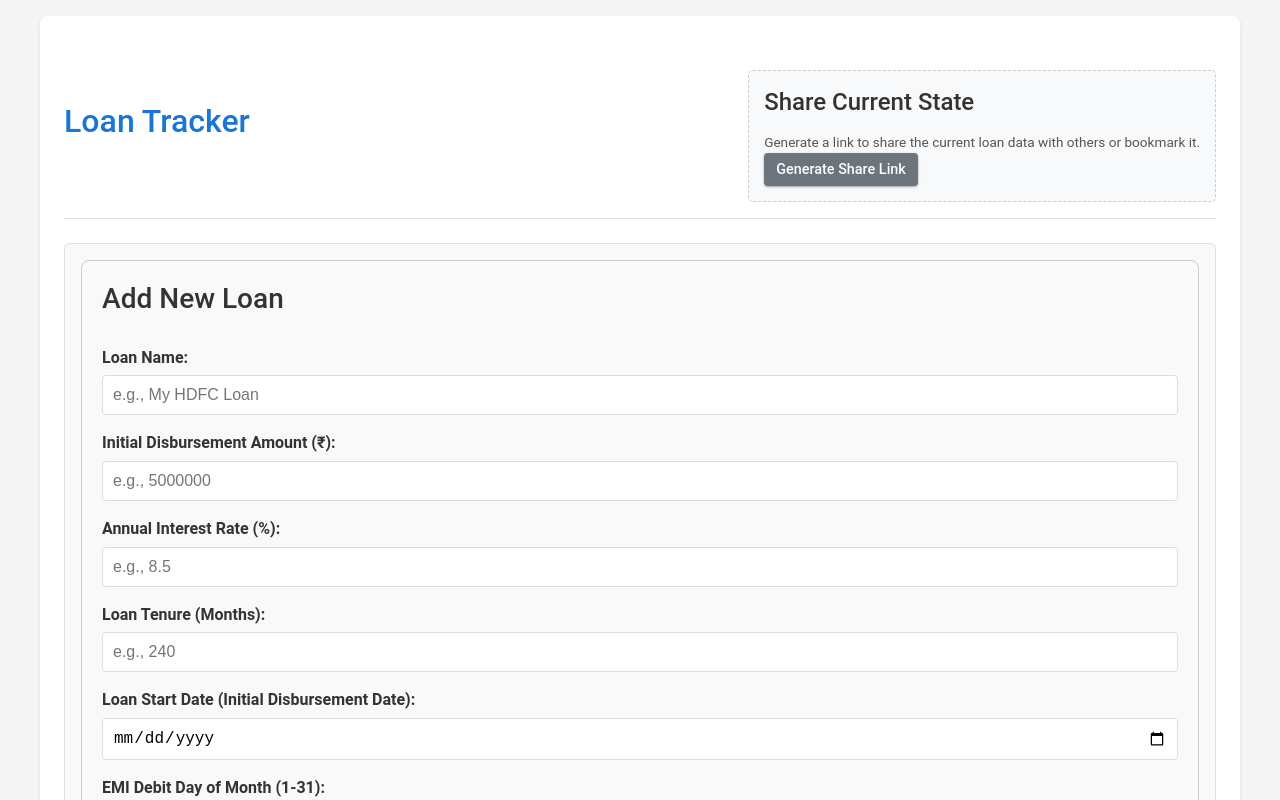
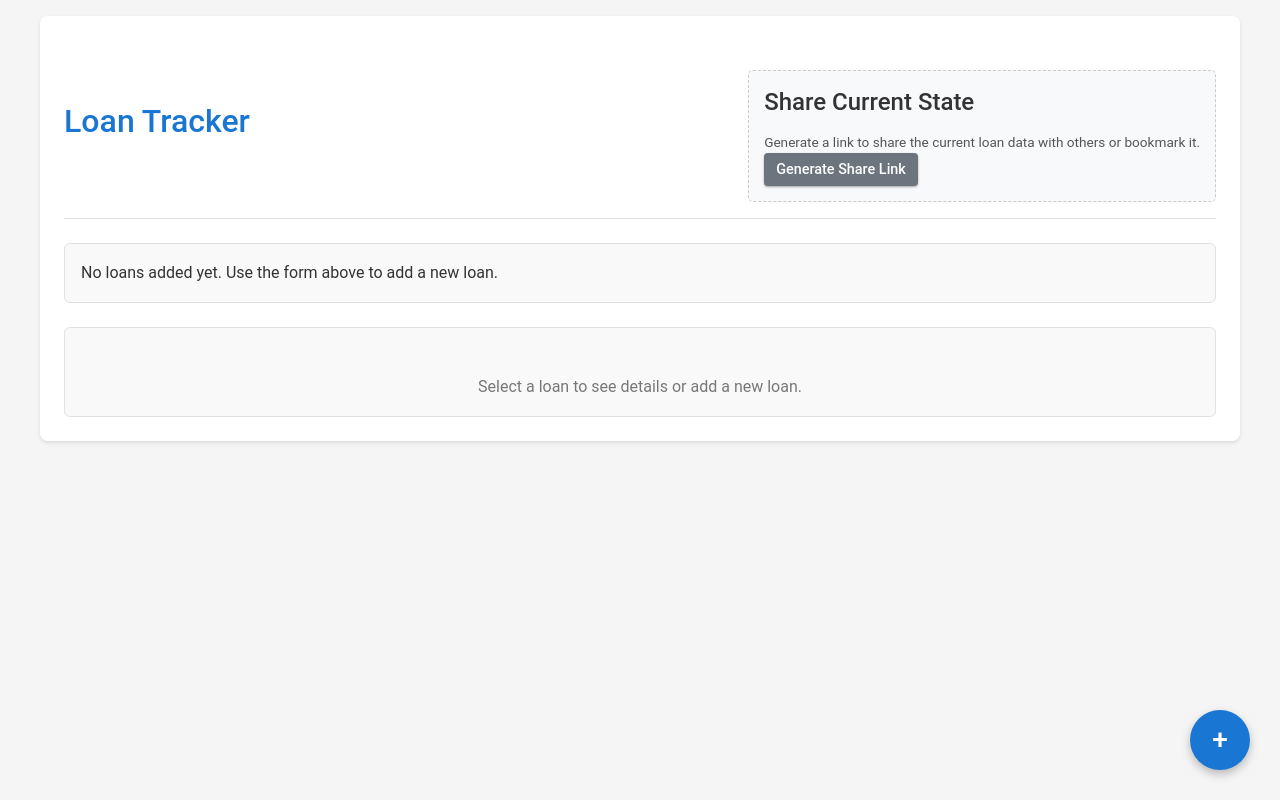
Before and after one commit to dubeyanurag/loan-tracker, a React (Vite) app: page / in a window 1280 px wide. Shown: the top 800 px of the page. Built offline with nearby package versions, Linux system fonts and the light colour scheme; what chartjs-plugin-zoom would draw is missing.

Commit message:
feat: Implement FAB for Add Loan form in a modal

```diff
--- a/src/components/LoanForm.tsx
+++ b/src/components/LoanForm.tsx
@@ -1,19 +1,16 @@
 // src/components/LoanForm.tsx
 import React, { useState, useEffect } from 'react';
-import { useAppDispatch, useAppState } from '../contexts/AppContext';
+import { useAppDispatch } from '../contexts/AppContext'; // Removed useAppState as loans.length not needed here directly
 import { Loan, LoanDetails, Disbursement } from '../types';
 import { v4 as uuidv4 } from 'uuid';
 import styled from 'styled-components';
+import Modal from './Modal'; // Import the Modal component
 
 const FormContainer = styled.form`
   display: flex;
   flex-direction: column;
   gap: 15px;
-  padding: 20px;
-  border: 1px solid #ccc;
-  border-radius: 8px;
-  margin-bottom: 20px;
-  background-color: #f9f9f9;
+  /* Removed padding, border, margin, background-color as it's now in a modal */
 `;
 
 const FormGroup = styled.div`
@@ -48,23 +45,47 @@ const Button = styled.button`
   }
 `;
 
-const ToggleButton = styled(Button)`
-  background-color: #607d8b;
-  margin-bottom: 1rem;
-  align-self: flex-start;
+const CancelButtonModal = styled(Button)`
+  background-color: #6c757d;
   &:hover {
-    background-color: #455a64;
+    background-color: #545b62;
   }
 `;
 
+const FloatingAddButton = styled.button`
+  position: fixed;
+  bottom: 30px;
+  right: 30px;
+  width: 60px;
+  height: 60px;
+  border-radius: 50%;
+  background-color: #1976d2;
+  color: white;
+  font-size: 28px;
+  line-height: 60px; // Center the "+" vertically
+  text-align: center; // Center the "+" horizontally
+  border: none;
+  box-shadow: 0 4px 10px rgba(0,0,0,0.25);
+  cursor: pointer;
+  display: flex;
+  justify-content: center;
+  align-items: center;
+  z-index: 1050; // Higher than modal overlay if modal is 1000
+  transition: background-color 0.2s, transform 0.1s ease-out;
+
+  &:hover {
+    background-color: #0056b3;
+    transform: translateY(-2px);
+  }
+  &:active {
+    transform: translateY(0px);
+  }
+`;
+
+
 const LoanForm: React.FC = () => {
-  const { loans } = useAppState();
   const dispatch = useAppDispatch();
-  const [isCollapsed, setIsCollapsed] = useState(loans.length > 0);
-
-  useEffect(() => {
-    setIsCollapsed(loans.length > 0);
-  }, [loans.length]);
+  const [isModalOpen, setIsModalOpen] = useState(false);
 
   const [name, setName] = useState('');
   const [initialDisbursementAmount, setInitialDisbursementAmount] = useState('');
@@ -73,11 +94,24 @@ const LoanForm: React.FC = () => {
   const [startDate, setStartDate] = useState('');
   const [startedWithPreEMI, setStartedWithPreEMI] = useState(false);
   const [emiStartDate, setEmiStartDate] = useState('');
-  const [emiDebitDay, setEmiDebitDay] = useState(''); // New state for EMI Debit Day
+  const [emiDebitDay, setEmiDebitDay] = useState('');
   const [isTaxDeductible, setIsTaxDeductible] = useState(true);
   const [principalLimit, setPrincipalLimit] = useState('150000');
   const [interestLimit, setInterestLimit] = useState('200000');
 
+  const resetForm = () => {
+    setName('');
+    setInitialDisbursementAmount('');
+    setInterestRate('');
+    setTenureMonths('');
+    setStartDate('');
+    setStartedWithPreEMI(false);
+    setEmiStartDate('');
+    setEmiDebitDay('');
+    setIsTaxDeductible(true);
+    setPrincipalLimit('150000');
+    setInterestLimit('200000');
+  };
 
   const handleSubmit = (e: React.FormEvent) => {
     e.preventDefault();
@@ -97,7 +131,6 @@ const LoanForm: React.FC = () => {
         return;
     }
 
-
     const initialDisbursement: Disbursement = {
         id: uuidv4(),
         date: startDate,
@@ -112,7 +145,7 @@ const LoanForm: React.FC = () => {
       startDate: startDate,
       startedWithPreEMI: startedWithPreEMI,
       emiStartDate: startedWithPreEMI ? emiStartDate : undefined,
-      emiDebitDay: debitDay, // Add emiDebitDay
+      emiDebitDay: debitDay,
       isTaxDeductible: isTaxDeductible,
       principalDeductionLimit: isTaxDeductible ? parseFloat(principalLimit) || 150000 : undefined,
       interestDeductionLimit: isTaxDeductible ? parseFloat(interestLimit) || 200000 : undefined,
@@ -137,39 +170,19 @@ const LoanForm: React.FC = () => {
     };
 
     dispatch({ type: 'ADD_LOAN', payload: newLoan });
-
-    setName('');
-    setInitialDisbursementAmount('');
-    setInterestRate('');
-    setTenureMonths('');
-    setStartDate('');
-    setStartedWithPreEMI(false);
-    setEmiStartDate('');
-    setEmiDebitDay(''); // Reset emiDebitDay
-    setIsTaxDeductible(true);
-    setPrincipalLimit('150000');
-    setInterestLimit('200000');
-    setIsCollapsed(true);
+    resetForm();
+    setIsModalOpen(false); // Close modal on successful submit
   };
 
-  if (isCollapsed) {
   return (
-      <ToggleButton onClick={() => setIsCollapsed(false)} type="button">
-        [ + Add New Loan ]
-      </ToggleButton>
-    );
-  }
+    <>
+      <FloatingAddButton onClick={() => setIsModalOpen(true)} type="button" title="Add New Loan">
+        +
+      </FloatingAddButton>
 
-  return (
+      <Modal isOpen={isModalOpen} onClose={() => setIsModalOpen(false)} title="Add New Loan">
         <FormContainer onSubmit={handleSubmit}>
-      <div style={{ display: 'flex', justifyContent: 'space-between', alignItems: 'center' }}>
-        <h3>Add New Loan</h3>
-        {loans.length > 0 &&
-            <ToggleButton type="button" onClick={() => setIsCollapsed(true)} style={{marginBottom: 0, padding: '0.4rem 0.8rem', marginTop: 0}}>
-                Collapse [-]
-            </ToggleButton>
-        }
-      </div>
+          {/* FormGroups remain the same as before */}
           <FormGroup>
             <Label htmlFor="loanName">Loan Name:</Label>
             <Input type="text" id="loanName" value={name} onChange={(e) => setName(e.target.value)} placeholder="e.g., My HDFC Loan" required />
@@ -262,9 +275,13 @@ const LoanForm: React.FC = () => {
                 </>
             )}
           </FormGroup>
-
+          <div style={{display: 'flex', justifyContent: 'flex-end', gap: '10px', marginTop: '10px'}}>
+            <CancelButtonModal type="button" onClick={() => { setIsModalOpen(false); resetForm(); }}>Cancel</CancelButtonModal>
             <Button type="submit">Add Loan</Button>
+          </div>
         </FormContainer>
+      </Modal>
+    </>
   );
 };
 
--- /dev/null
+++ b/src/components/Modal.tsx
@@ -0,0 +1,79 @@
+// src/components/Modal.tsx
+import React, { ReactNode } from 'react';
+import styled from 'styled-components';
+
+const ModalOverlay = styled.div`
+  position: fixed;
+  top: 0;
+  left: 0;
+  right: 0;
+  bottom: 0;
+  background-color: rgba(0, 0, 0, 0.6);
+  display: flex;
+  justify-content: center;
+  align-items: center;
+  z-index: 1000; // Ensure it's above other content
+`;
+
+const ModalContentWrapper = styled.div`
+  background: white;
+  padding: 25px;
+  border-radius: 8px;
+  max-width: 700px; // Max width of the modal
+  width: 90%;      // Responsive width
+  max-height: 90vh; // Max height
+  overflow-y: auto;  // Scrollable if content overflows
+  box-shadow: 0 5px 15px rgba(0,0,0,0.3);
+  position: relative; // For potential close button positioning
+`;
+
+const ModalTitle = styled.h3`
+  margin-top: 0;
+  margin-bottom: 20px;
+  color: #333;
+  border-bottom: 1px solid #eee;
+  padding-bottom: 10px;
+`;
+
+const CloseButton = styled.button`
+  position: absolute;
+  top: 15px;
+  right: 15px;
+  background: transparent;
+  border: none;
+  font-size: 1.5rem;
+  color: #888;
+  cursor: pointer;
+  line-height: 1;
+  padding: 0;
+
+  &:hover {
+    color: #333;
+  }
+`;
+
+
+interface ModalProps {
+  isOpen: boolean;
+  onClose: () => void;
+  title?: string;
+  children: ReactNode;
+}
+
+const Modal: React.FC<ModalProps> = ({ isOpen, onClose, title, children }) => {
+  if (!isOpen) {
+    return null;
+  }
+
+  return (
+    <ModalOverlay onClick={onClose}> {/* Close on overlay click */}
+      <ModalContentWrapper onClick={e => e.stopPropagation()}> {/* Prevent closing when clicking inside content */}
+        <CloseButton onClick={onClose} title="Close modal">&times;</CloseButton>
+        {title && <ModalTitle>{title}</ModalTitle>}
+        {children}
+      </ModalContentWrapper>
+    </ModalOverlay>
+  );
+};
+
+export default Modal;
```
Lines whose indentation alone changed are shown as unchanged.
